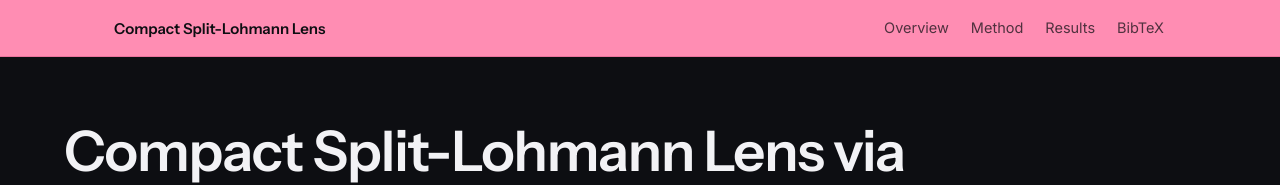
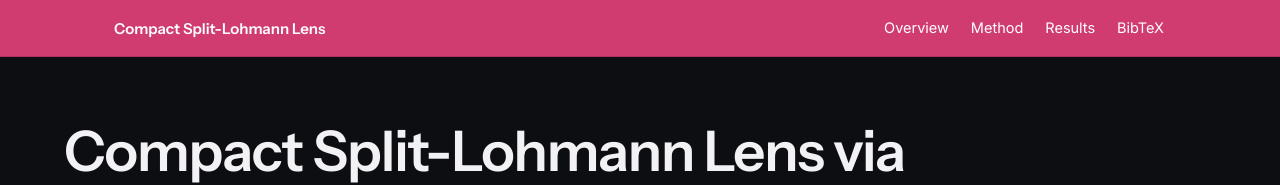
Before and after one commit to jyj7913/compact-split-lohmann, a plain HTML site: page index.html in a window 1280 px wide. Shown: the top 185 px of the page. Drawn offline with Linux system fonts and the light colour scheme.

Commit message:
Nav bar in #D03B70
Co-Authored-By: Claude Opus 5.5 <noreply@anthropic.com>
Claude-Session: https://claude.ai/code/session_01Kwdv11uqbkBv34UbCbzSw8

```diff
--- a/index.html
+++ b/index.html
@@ -45,11 +45,11 @@ p{margin:0 0 1em}
 .soft{background:var(--soft)}
 .muted{color:var(--muted)}
 /* navigation */
-nav{position:sticky;top:0;z-index:20;background:#ff8db3;border-bottom:1px solid #e9739c}
+nav{position:sticky;top:0;z-index:20;background:#D03B70;border-bottom:1px solid #b52f5f}
 nav .wrap{display:flex;align-items:center;gap:18px;padding:0 max(5vw,16px);height:56px;overflow-x:auto;scrollbar-width:none}
-nav .home{flex:none;color:#0d0e12;font:600 15px "Instrument Sans",sans-serif;text-decoration:none;white-space:nowrap;margin-right:auto}
-nav a.l{flex:none;color:rgba(13,14,18,.72);text-decoration:none;font-size:14.5px;white-space:nowrap;padding:16px 2px}
-nav a.l:hover,nav a.l:focus-visible{color:#0d0e12}
+nav .home{flex:none;color:#ffffff;font:600 15px "Instrument Sans",sans-serif;text-decoration:none;white-space:nowrap;margin-right:auto}
+nav a.l{flex:none;color:#ffffff;text-decoration:none;font-size:14.5px;white-space:nowrap;padding:16px 2px}
+nav a.l:hover,nav a.l:focus-visible{color:#ffffff;text-decoration:underline;text-underline-offset:5px}
 /* hero */
 .hero{background:var(--hero);color:var(--hero-ink);padding:clamp(36px,5vw,64px) max(5vw,16px) clamp(36px,4vw,56px)}
 .hero h1{font-size:clamp(34px,5vw,56px);font-weight:600;max-width:17em}
```
